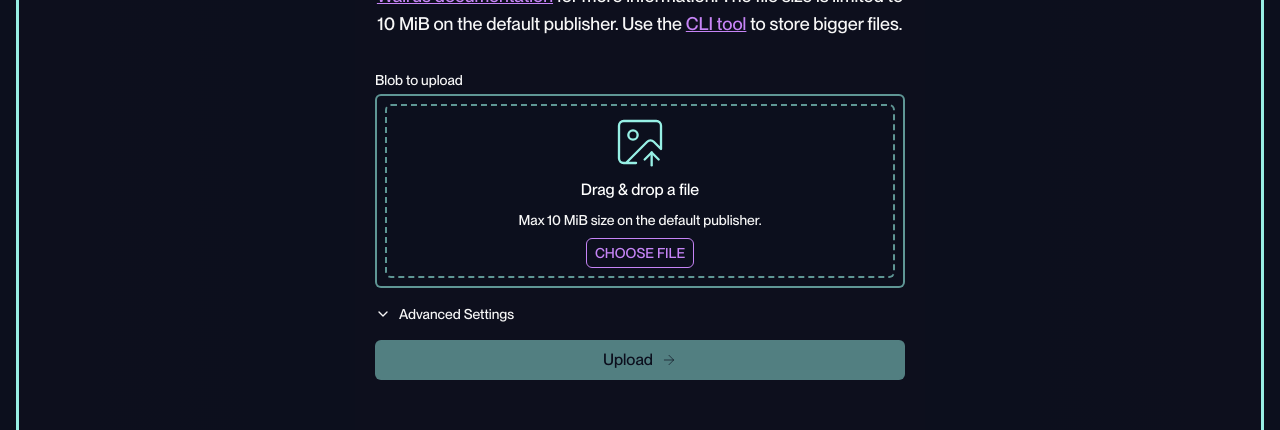
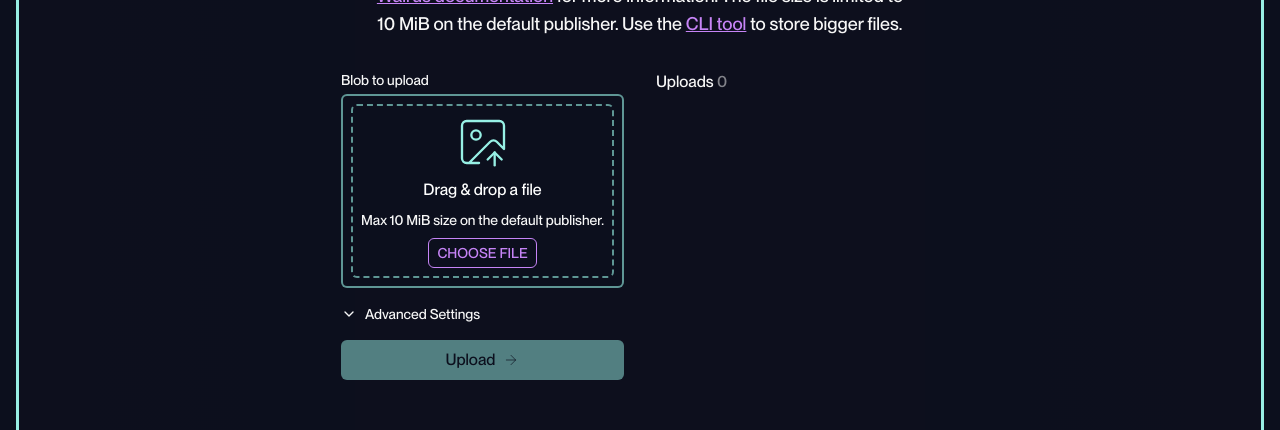
Before and after one commit to sui-foundation/walrus-publisher-with-http-api, a Next.js app: page / in a window 1280 px wide. Shown: the part 319-749 px from the top of the page. Built offline with nearby package versions, Linux system fonts and the light colour scheme.

Commit message:
refactor: moved animation background to new component - AnimationBackground.tsx

```diff
--- a/app/page.tsx
+++ b/app/page.tsx
@@ -1,6 +1,6 @@
 'use client';
 import { useState, useRef } from 'react';
-import { LottieAnimation } from "@/components/lottieAnimation";
+import { AnimationBackground } from "@/components/AnimationBackground";
 import { montreal, mondwest } from "@/lib/fonts";
 import Link from 'next/link';
 import { ImageUp, Image, ArrowRight, ChevronDown } from 'lucide-react';
@@ -143,51 +143,16 @@ export default function Home() {
 
   return (
     <div className={`flex flex-col items-center justify-center gap-4 h-full min-h-[750px] ${montreal.className}`}>
-      <div className="absolute inset-0 -z-10 overflow-hidden rounded-xl bg-[#0d0f1d]">
-        {/* Left half */}
-        <div className="absolute left-0 top-0 h-full md:w-[336px] w-[152px] overflow-hidden [clip-path:inset(0)]">
-          <div
-            className="absolute inset-0 bg-gradient-to-l from-[#0c0f1d] from-30% to-[#0c0f1d00] to-80%"
-            style={{
-              zIndex: 2,
-            }}
-          />
-          <LottieAnimation
-            src="/animations/grid_loop.lottie"
-            autoplay
-            loop
-            layout={{ fit: "cover", align: [0, 0] }}
-            renderConfig={{ autoResize: true }}
-          />
-        </div>
-
-        {/* Right half */}
-        <div className="absolute right-0 top-0 h-full md:w-[336px] w-[152px] overflow-hidden [clip-path:inset(0)]">
-          <div
-            className="absolute inset-0 bg-gradient-to-r from-[#0c0f1d] from-30% to-[#0c0f1d00] to-80%"
-            style={{
-              zIndex: 2,
-            }}
-          />
-          <LottieAnimation
-            src="/animations/grid_loop.lottie"
-            style={{ transform: "rotate(180deg)" }}
-            autoplay
-            loop
-            layout={{ fit: "cover", align: [0.01, 0] }}
-            renderConfig={{ autoResize: true }}
-          />
-        </div>
-      </div>
+      <AnimationBackground />
       <main className="flex flex-col items-center gap-4 mt-16 mb-8">
         <h1 className={`${mondwest.className} text-5xl md:text-7xl`}>Upload Blob</h1>
         <p className={`${montreal.className} max-w-[530px] text-[#F7F7F7] mb-4 text-lg text-center`}>
           Upload blobs to Walrus, and display them on this page. See the <Link href="https://docs.wal.app" className="text-[#C684F6] underline" target="_blank" rel="noopener noreferrer">Walrus documentation</Link> for more information. The file size is limited to 10 MiB on the default publisher. Use the <Link href="https://docs.wal.app/usage/client-cli.html" className="text-[#C684F6] underline" target="_blank" rel="noopener noreferrer">CLI tool</Link> to store bigger files.
         </p>
 
-        <div className={`grid ${uploadedBlobs.length > 0 ? 'grid-cols-1 xl:grid-cols-2' : 'grid-cols-1'} gap-8 w-full max-w-[1200px]`}>
+        <div className={`grid grid-cols-1 xl:grid-cols-2 gap-8 w-full max-w-[1200px]`}>
           {/* Blob Upload Section */}
-          <section className={`w-full ${uploadedBlobs.length > 0 ? 'max-w-[550px]' : 'max-w-[550px] mx-auto'}`}>
+          <section className={`w-full max-w-[550px]`}>
             <div className="flex flex-col gap-4">
               <div>
                 <label className="block text-sm font-medium mb-1">
@@ -322,7 +287,6 @@ export default function Home() {
           </section>
 
           {/* Uploaded Blobs Section */}
-          {uploadedBlobs.length > 0 && (
           <section className='w-full max-w-[550px]'>
             <h2>Uploads <span className='opacity-50 '>{uploadedBlobs.length}</span></h2>
             <div className="relative">
@@ -358,7 +322,6 @@ export default function Home() {
               )}
             </div>
           </section>
-          )}
         </div>
       </main>
     </div>
--- /dev/null
+++ b/components/AnimationBackground.tsx
@@ -0,0 +1,40 @@
+"use client";
+
+import { LottieAnimation } from "@/components/lottieAnimation";
+
+export function AnimationBackground() {
+  return (
+    <div className="absolute inset-0 -z-10 overflow-hidden rounded-xl bg-[#0d0f1d]">
+      {/* Left half */}
+      <div className="absolute left-0 top-0 h-full md:w-[336px] w-[152px] overflow-hidden [clip-path:inset(0)]">
+        <div
+          className="absolute inset-0 bg-gradient-to-l from-[#0c0f1d] from-30% to-[#0c0f1d00] to-80%"
+          style={{ zIndex: 2 }}
+        />
+        <LottieAnimation
+          src="/animations/grid_loop.lottie"
+          autoplay
+          loop
+          layout={{ fit: "cover", align: [0, 0] }}
+          renderConfig={{ autoResize: true }}
+        />
+      </div>
+
+      {/* Right half */}
+      <div className="absolute right-0 top-0 h-full md:w-[336px] w-[152px] overflow-hidden [clip-path:inset(0)]">
+        <div
+          className="absolute inset-0 bg-gradient-to-r from-[#0c0f1d] from-30% to-[#0c0f1d00] to-80%"
+          style={{ zIndex: 2 }}
+        />
+        <LottieAnimation
+          src="/animations/grid_loop.lottie"
+          style={{ transform: "rotate(180deg)" }}
+          autoplay
+          loop
+          layout={{ fit: "cover", align: [0.01, 0] }}
+          renderConfig={{ autoResize: true }}
+        />
+      </div>
+    </div>
+  );
+}
```
Lines whose indentation alone changed are shown as unchanged.
